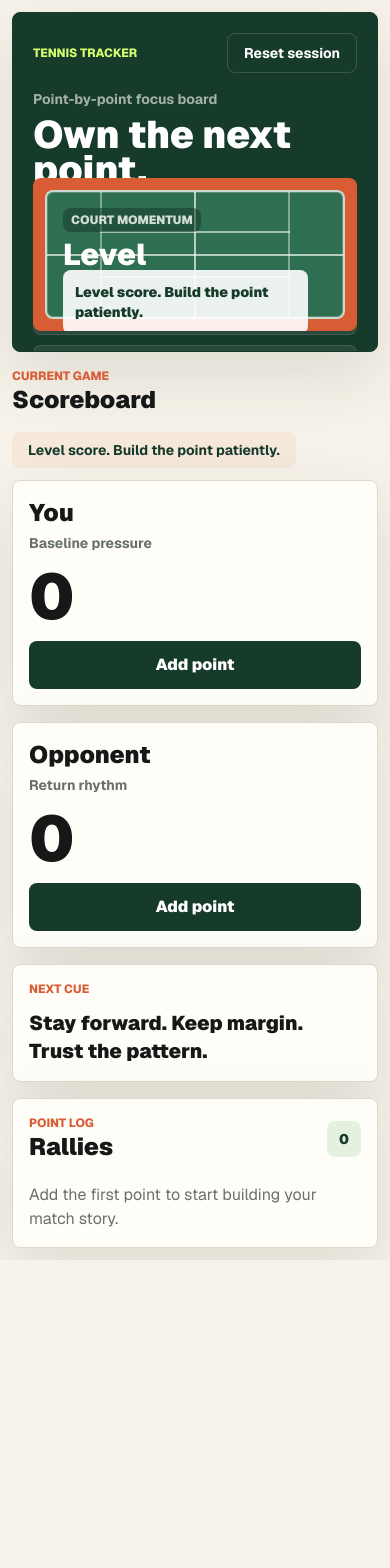
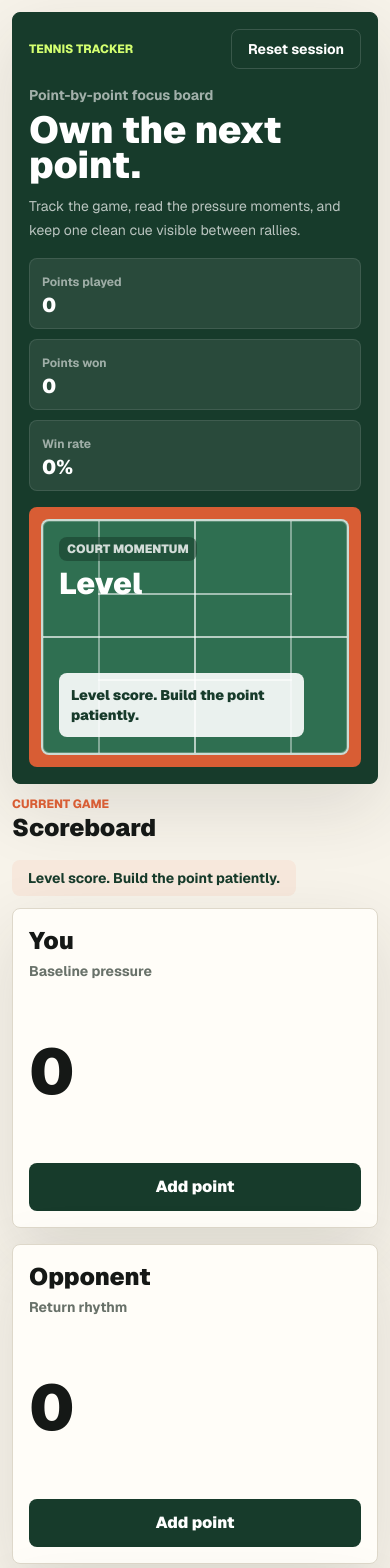
Before and after one commit to martalewan/tennis-tracker, a Next.js app: page / in a window 390 px wide. Shown: the top 1568 px of the page. Before the commit the page ends 1260 px from the top, so only its background shows below. Built offline with nearby package versions, Linux system fonts and the light colour scheme.

Commit message:
Improve responsive dashboard layout

```diff
--- a/src/app/page.tsx
+++ b/src/app/page.tsx
@@ -56,8 +56,8 @@ export default function Home() {
   }
 
   return (
-    <main className="mx-auto flex h-screen w-full max-w-[1220px] flex-col gap-4 overflow-hidden px-4 py-4 max-[980px]:h-auto max-[980px]:min-h-screen max-[980px]:overflow-visible max-sm:px-3 max-sm:py-3">
-      <header className="grid h-[43vh] min-h-[312px] max-h-[340px] gap-4 overflow-hidden rounded-card border border-primary bg-primary p-5 text-white shadow-panel md:grid-cols-[minmax(0,1fr)_300px]">
+    <main className="mx-auto flex min-h-dvh w-full max-w-[1220px] flex-col gap-3 px-3 py-3 sm:gap-4 sm:px-5 sm:py-4 lg:h-dvh lg:overflow-hidden">
+      <header className="grid gap-4 rounded-card border border-primary bg-primary p-4 text-white shadow-panel sm:p-5 lg:h-[43dvh] lg:min-h-[312px] lg:max-h-[340px] lg:grid-cols-[minmax(0,1fr)_300px] lg:overflow-hidden">
         <section className="flex min-h-0 flex-col justify-between gap-4">
           <nav className="flex flex-wrap items-center justify-between gap-3">
             <p className="text-xs font-extrabold uppercase text-accent-contrast">
@@ -76,7 +76,7 @@ export default function Home() {
             <p className="mb-2 text-sm font-bold text-white/60">
               Point-by-point focus board
             </p>
-            <h1 className="max-w-[780px] text-[clamp(2.4rem,5vw,4.6rem)] font-black leading-[0.92] text-white">
+            <h1 className="max-w-[780px] text-[clamp(2.35rem,9vw,4.6rem)] font-black leading-[0.92] text-white">
               Own the next point.
             </h1>
             <p className="mt-3 max-w-[540px] text-sm leading-6 text-white/70">
@@ -105,10 +105,10 @@ export default function Home() {
       </header>
 
       <section
-        className="grid min-h-0 flex-1 grid-cols-[minmax(0,1fr)_320px] gap-4 max-[980px]:grid-cols-1"
+        className="grid flex-1 gap-4 lg:min-h-0 lg:grid-cols-[minmax(0,1fr)_320px]"
         aria-label="Tennis match tracker"
       >
-        <div className="grid min-h-0 grid-rows-[auto_minmax(0,1fr)] gap-3">
+        <div className="grid gap-3 lg:min-h-0 lg:grid-rows-[auto_minmax(0,1fr)]">
           <div className="flex items-end justify-between gap-4 max-sm:flex-col max-sm:items-start">
             <div>
               <p className="text-xs font-extrabold uppercase text-accent">
@@ -121,7 +121,7 @@ export default function Home() {
             </p>
           </div>
 
-          <div className="grid min-h-0 grid-cols-2 gap-4 max-sm:grid-cols-1">
+          <div className="grid gap-4 sm:grid-cols-2 lg:min-h-0">
             {(["you", "opponent"] as Player[]).map((player) => (
               <ScoreTile
                 isWinner={gameOver && points[player] > points[getOpponent(player)]}
@@ -136,7 +136,7 @@ export default function Home() {
           </div>
         </div>
 
-        <aside className="grid min-h-0 grid-rows-[auto_minmax(0,1fr)] gap-4">
+        <aside className="grid gap-4 lg:min-h-0 lg:grid-rows-[auto_minmax(0,1fr)]">
           <section className="rounded-card border border-border bg-surface p-4 shadow-panel">
             <p className="text-xs font-extrabold uppercase text-accent">Next cue</p>
             <p className="mt-3 text-xl font-black leading-7 text-foreground">
@@ -146,7 +146,7 @@ export default function Home() {
             </p>
           </section>
 
-          <section className="flex min-h-0 flex-col rounded-card border border-border bg-surface p-4 shadow-panel">
+          <section className="flex min-h-[220px] flex-col rounded-card border border-border bg-surface p-4 shadow-panel lg:min-h-0">
             <div className="flex items-center justify-between gap-4">
               <div>
                 <p className="text-xs font-extrabold uppercase text-accent">
@@ -217,7 +217,7 @@ function ScoreTile({
   subtitle: string;
 }) {
   return (
-    <article className="grid min-h-0 grid-rows-[auto_minmax(0,1fr)_auto] gap-3 rounded-card border border-border bg-surface p-4 shadow-panel">
+    <article className="grid min-h-[320px] grid-rows-[auto_minmax(0,1fr)_auto] gap-3 rounded-card border border-border bg-surface p-4 shadow-panel sm:min-h-[360px] lg:min-h-0">
       <div className="flex items-start justify-between gap-4">
         <div>
           <h3 className="text-2xl font-black text-foreground">{label}</h3>
@@ -230,7 +230,7 @@ function ScoreTile({
         )}
       </div>
 
-      <strong className="self-center text-[clamp(4rem,10vw,7.2rem)] font-black leading-none text-foreground">
+      <strong className="self-center text-[clamp(4rem,16vw,7.2rem)] font-black leading-none text-foreground">
         {score}
       </strong>
 
@@ -254,7 +254,7 @@ function CourtPreview({
   status: string;
 }) {
   return (
-    <aside className="grid min-h-0 overflow-hidden rounded-card bg-clay p-3">
+    <aside className="grid min-h-[260px] overflow-hidden rounded-card bg-clay p-3 lg:min-h-0">
       <div className="relative grid min-h-0 rounded-card border-2 border-white/75 bg-court p-4 shadow-[inset_0_0_0_1px_rgba(255,255,255,0.22)]">
         <div className="absolute left-1/2 top-0 h-full w-0.5 -translate-x-1/2 bg-white/65" />
         <div className="absolute left-0 top-1/2 h-0.5 w-full -translate-y-1/2 bg-white/65" />
```
